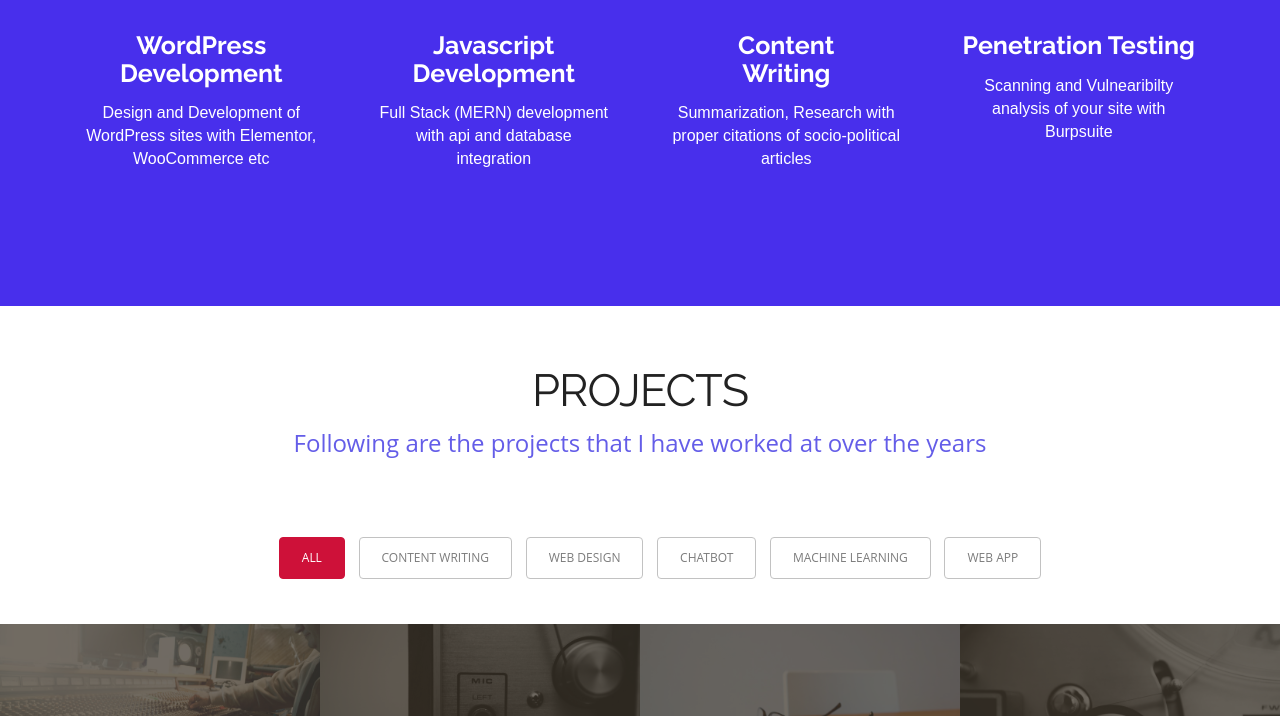
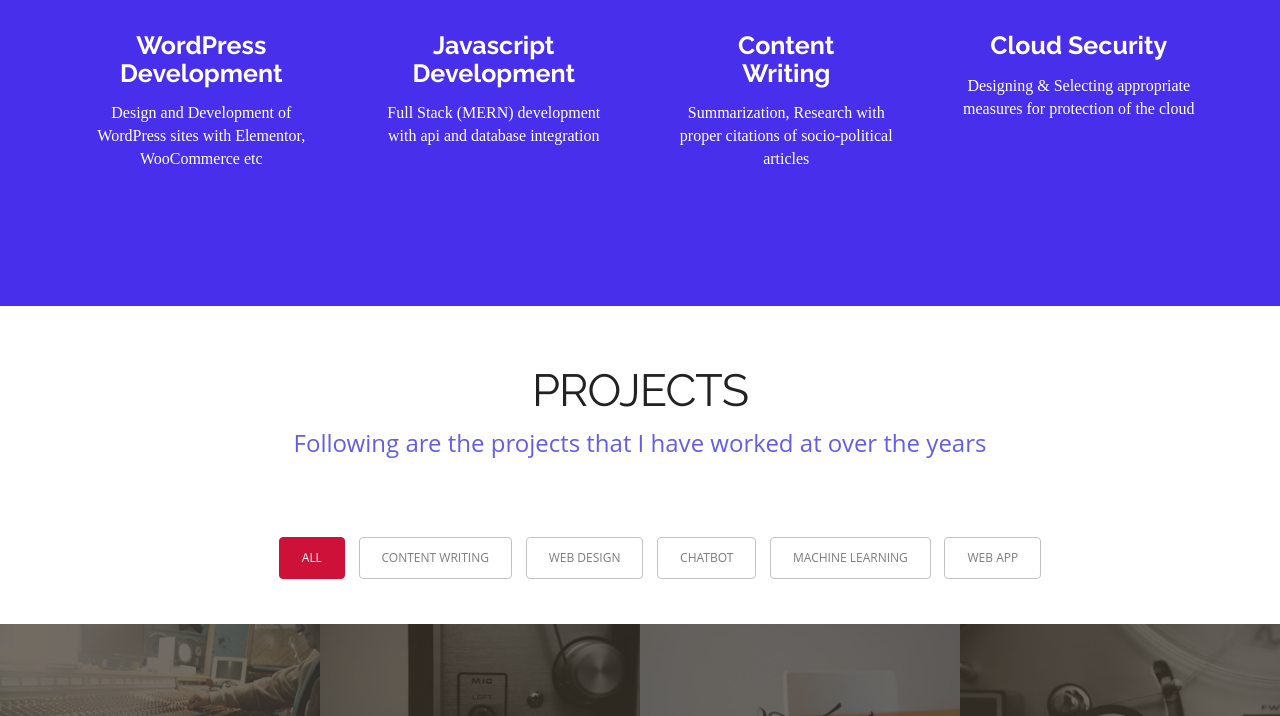
Before and after one commit to Crypto47/Portfolio, a plain HTML site: page index.html in a window 1280 px wide. Shown: the part 2471-3187 px from the top of the page. Drawn offline with Linux system fonts and the light colour scheme.

Commit message:
second commit

```diff
--- a/css/style.css
+++ b/css/style.css
@@ -235,13 +235,13 @@ h6 {
 
 p {
     font-size: 24px;
-    font-family:fantasy;
+    font-family:'Times New Roman', Times, serif;
     margin: 0;
 }
 p span{
     font-size: 26px;
     font-weight: bold;
-    font-family: 'Segoe UI', Tahoma, Geneva, Verdana, sans-serif;
+    font-family: sans-serif;
 }
 
 /* Header Styles
--- a/index.html
+++ b/index.html
@@ -162,11 +162,11 @@
           </div>
         </div>
 		  <div class="col-md-3">
-		<div class="service_icon icon3  delay-03s animated wow zoomIn"> <span><i class="fa fa-bolt"></i></span> </div>
+		<div class="service_icon icon3  delay-03s animated wow zoomIn"> <span><i class="fa fa-cloud"></i></span> </div>
           <div class="service_block">
 
-            <h3 class="animated fadeInUp wow">Penetration Testing</h3>
-            <p class="animated fadeInDown wow">Scanning and Vulnearibilty analysis of your site with Burpsuite</p>
+            <h3 class="animated fadeInUp wow">Cloud Security</h3>
+            <p class="animated fadeInDown wow">Designing & Selecting appropriate measures for protection of the cloud</p>
           </div>
         </div>
       </div>
```
